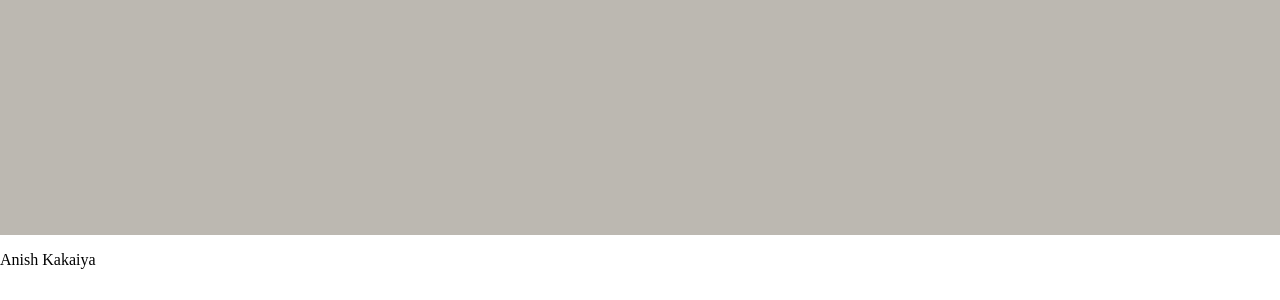
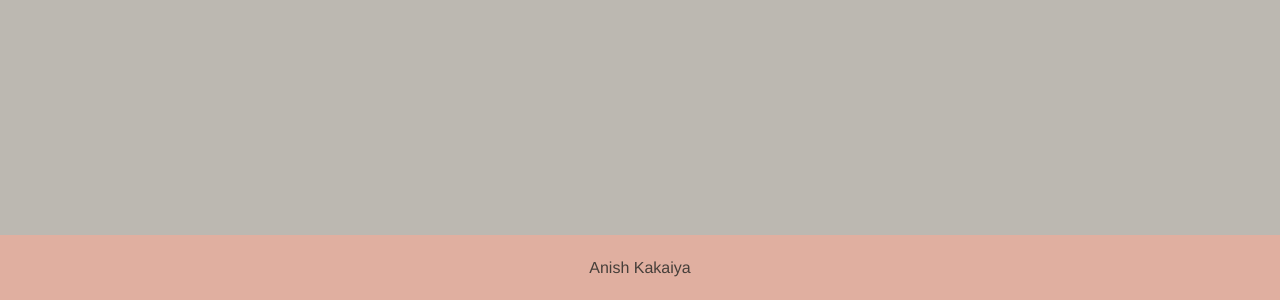
Before and after one commit to AKCDNG/portfolio-page, a React (Create React App) app in the folder portfolio/: page / in a window 1280 px wide. Shown: the part 4685-4985 px from the top of the page. Built offline with nearby package versions, Linux system fonts and the light colour scheme.

Commit message:
footer css

```diff
--- a/portfolio/src/index.css
+++ b/portfolio/src/index.css
@@ -66,7 +66,6 @@ html {
   background-color: #463f3a;
 }
 
-
 @media (max-width: 850px) {
   .navbar {
     display: none;
@@ -75,7 +74,6 @@ html {
   .mobile-navigation {
     display: flex;
     align-items: center;
-
   }
 
   .mobile-navigation .hamburger {
@@ -90,17 +88,16 @@ html {
     align-items: center;
     position: relative;
     margin-right: 50px;
-
   }
 
   .mobile-navigation .navbar-links {
     display: flex;
     flex-direction: column;
-    position:absolute;
+    position: absolute;
     top: 7.1px;
     left: 0;
     width: 100%;
-    background-color:#463f3a;
+    background-color: #463f3a;
     opacity: 0.9;
   }
   .mobile-navigation .navbar-text {
@@ -144,7 +141,7 @@ html {
 
 /* About Me Section */
 .about-me {
-  background: #BCB8B1;
+  background: #bcb8b1;
 }
 
 .about-me-heading {
@@ -168,7 +165,7 @@ html {
 
 /* Experience Section */
 .experience {
-  background: #8A817C;
+  background: #8a817c;
 }
 
 .experience-heading {
@@ -187,12 +184,12 @@ html {
   font-weight: 700;
   font-size: 32px;
 
-  color: #F4F3EE;
+  color: #f4f3ee;
 }
 
 /* Projects Section */
 .projects {
-  background: #BCB8B1;
+  background: #bcb8b1;
 }
 
 .projects-heading {
@@ -210,12 +207,12 @@ html {
   font-weight: 700;
   font-size: 32px;
 
-  color: #463F3A;
+  color: #463f3a;
 }
 
 /* Tech Stacks Section */
 .tech-stacks {
-  background: #8A817C;
+  background: #8a817c;
 }
 
 .tech-stacks-heading {
@@ -233,7 +230,7 @@ html {
   font-weight: 700;
   font-size: 32px;
 
-  color: #F4F3EE;
+  color: #f4f3ee;
 }
 
 /* Contact Section */
@@ -263,3 +260,29 @@ html {
   position: sticky;
   top: 0;
 }
+
+/* Footer */
+
+.footer {
+  display: flex;
+  justify-content: center;
+  align-items: center;
+  background-color: #e0afa0;
+  height: 65px;
+}
+
+.footer .footer-text {
+  box-shadow: inset 0 0 0 0 #54b3d6;
+  font-family: 'Helvetica';
+  font-style: normal;
+  font-weight: 400;
+  font-size: 16px;
+  line-height: 18px;
+  color: #463f3a;
+  transition: color 0.3s ease-in-out, box-shadow 0.3s ease-in-out;
+}
+
+.footer .footer-text:hover {
+  box-shadow: inset 100px 0 0 0 #463f3a;
+  color: #E0AFA0;
+}
```
